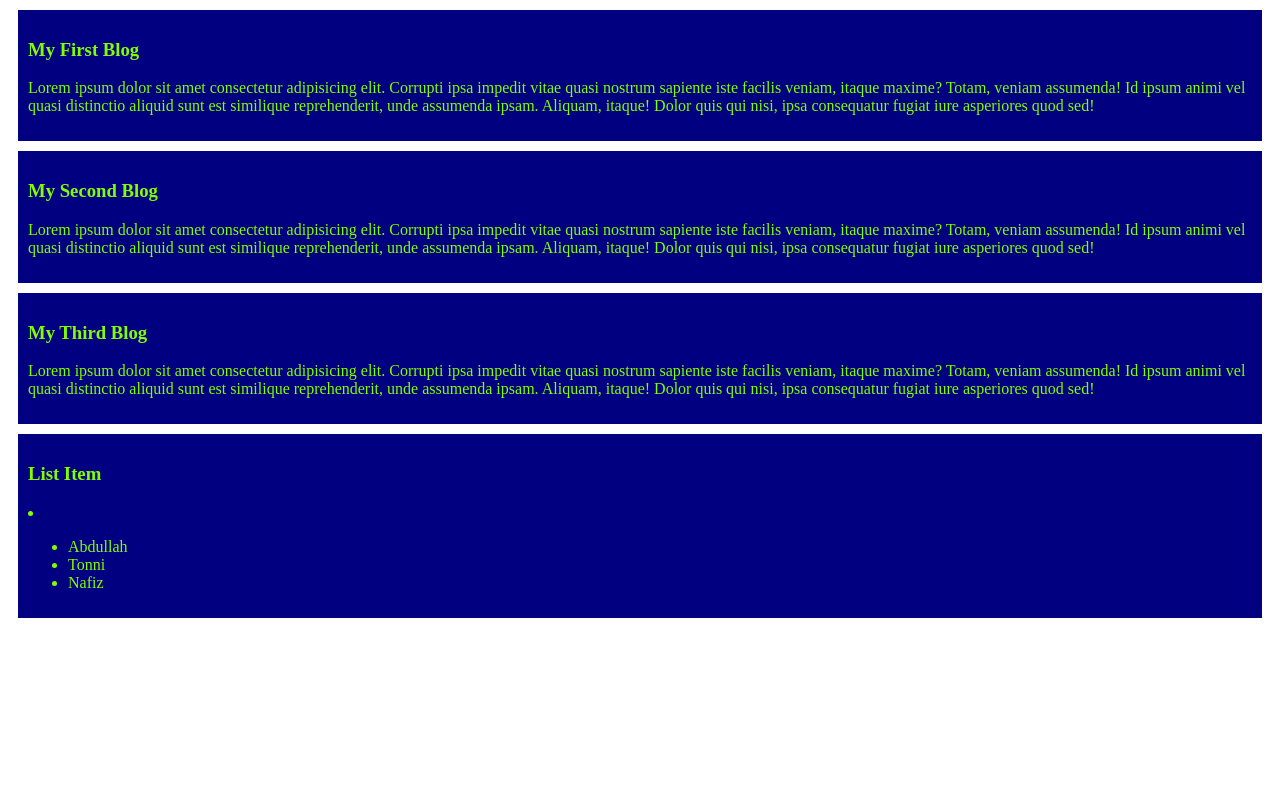
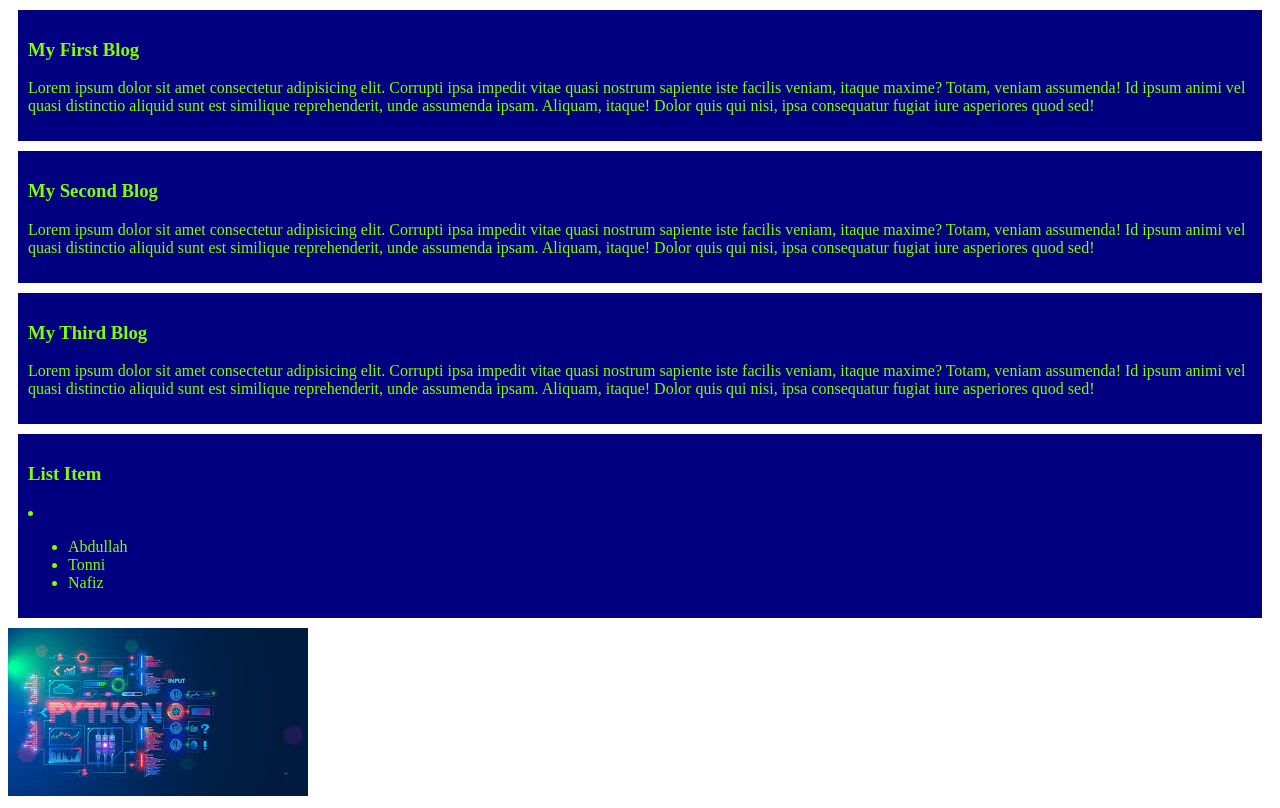
Before and after one commit to abdullahsami150/my-third-website, a plain HTML site: page index.html in a window 1280 px wide. Drawn offline with Linux system fonts and the light colour scheme.

Commit message:
added the image

```diff
--- a/index.html
+++ b/index.html
@@ -29,5 +29,6 @@
             </ul>
         </li>
     </div>
+    <img src="python.jpg" alt="">
 </body>
 </html>
```
Also changed, not shown: python.jpg (added).
